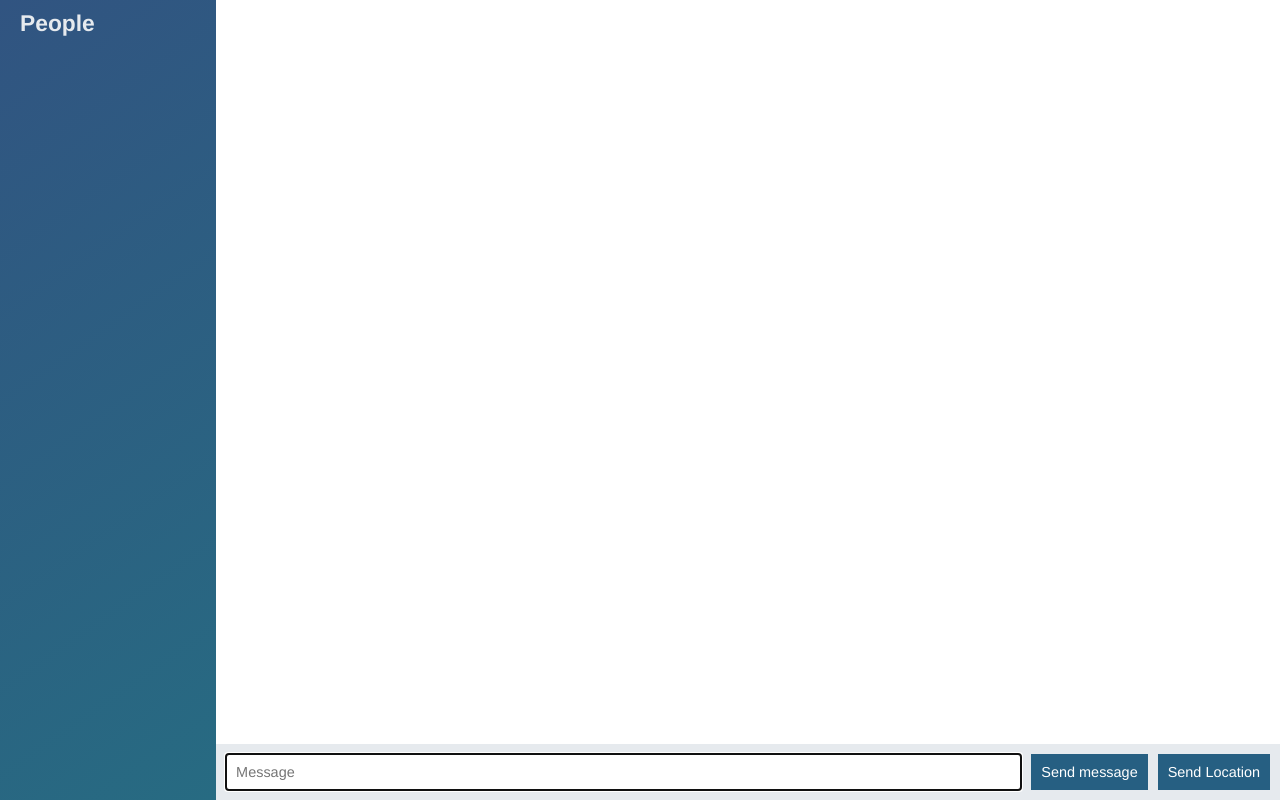
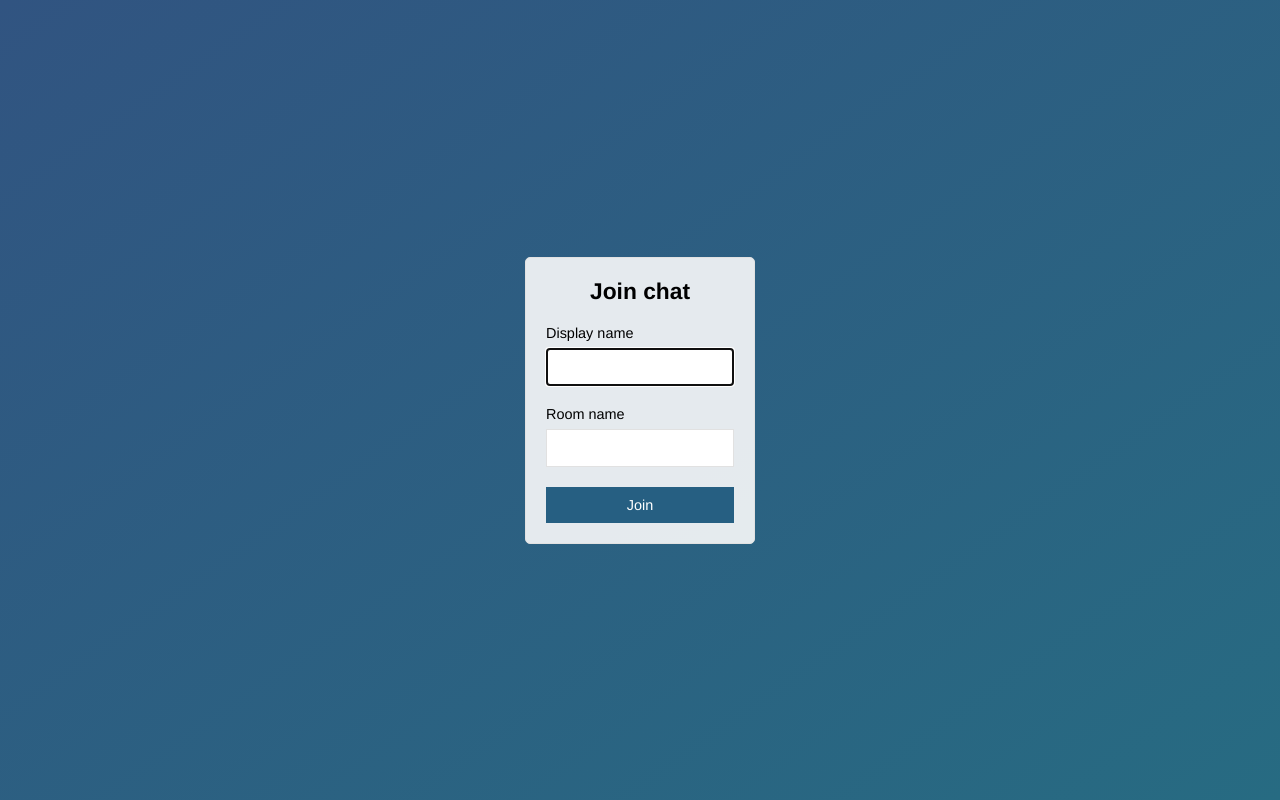
Before and after one commit to Lukasz-Semik/node-chat-app, a website: page public/index.html in a window 1280 px wide. Drawn offline with nearby package versions, Linux system fonts and the light colour scheme; no server answers.

Commit message:
add join page

```diff
--- a/public/index.html
+++ b/public/index.html
@@ -7,60 +7,28 @@
   <title>Node Chat App</title>
   <meta name="viewport" content="width=device-width, initial-scale=1">
   <link rel="stylesheet" type="text/css" media="screen" href="css/styles.css" />
+  <meta name="viewport" content="width=device-width, initial-scale=1, user-scallable=no">
 </head>
 
-<body class="chat">
-  <div class="chat__sidebar">
-    <h3>People</h3>
-    <div id="users">
-
-    </div>
+<body class="centered-form">
+  <div class="centered-form__form">
+    <form action="/chat.html">
+      <div class="form-field">
+        <h3>Join chat</h3>
+      </div>
+      <div class="form-field">
+        <label>Display name</label>
+        <input type="text" name="name" autofocus>
+      </div>
+      <div class="form-field">
+        <label>Room name</label>
+        <input type="text" name="room" autofocus>
+      </div>
+      <div class="form-field">
+        <button>Join</button>
+      </div>
+    </form>
   </div>
-
-  <div class="chat__main">
-    <ol class="chat__messages" id="messages">
-
-    </ol>
-
-    <div class="chat__footer">
-      <form id="message-form">
-        <input name="message" type="text" placeholder="Message" autofocus autocomplete="off" />
-        <button>Send message</button>
-      </form>
-      <button id="send-location">Send Location</button>
-    </div>
-  </div>
-
-  <script id="message-template" type="text/template">
-    <li class="message">
-      <div class="message__title">
-        <h4> {{ from }}</h4>
-        <span>{{ createdAt }}</span>
-      </div>
-      <div class="message__body">
-        <p>{{ text }}</p>
-      </div>
-    </li>
-  </script>
-
-  <script id="location-message-template" type="text/template">
-    <li class="message">
-      <div class="message__title">
-        <h4> {{ from }}</h4>
-        <span>{{ createdAt }}</span>
-      </div>
-      <div class="message__body">
-        <p><a href="{{ url }}" target="_blank">My current location</a></p>
-      </div>
-    </li>
-  </script>
 </body>
 
-
-<script src="/socket.io/socket.io.js"></script>
-<script src="/js/libs/jquery.js"></script>
-<script src="/js/libs/moment.js"></script>
-<script src="/js/libs/mustache.js"></script>
-<script src="/js/index.js"></script>
-
 </html>
```
Also changed, not shown: public/chat.html (added, +66 -0 lines), public/js/chat.js (renamed from public/js/index.js).
